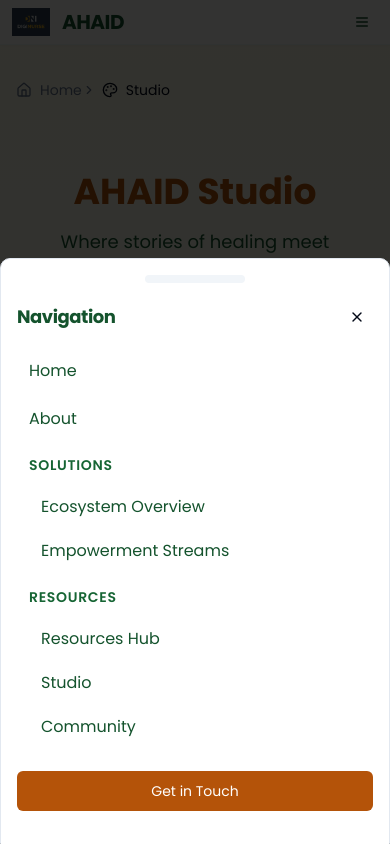
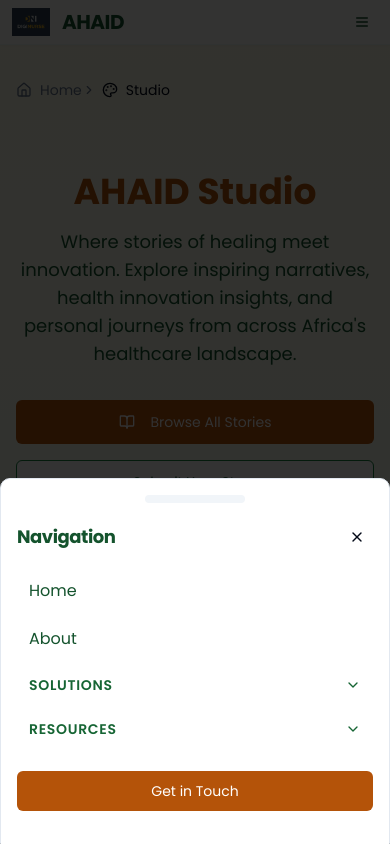
Before and after one commit to diginurseH/AHAID, a React (Vite) app: page /studio in a window 390 px wide. Both pictures are taken after a click on the button "Open menu". Built offline with nearby package versions, Linux system fonts and the light colour scheme.

Commit message:
Add navigation menu to collapsibles
Implement a navigation menu within the resources and solutions collapsibles.

```diff
--- a/src/components/Navbar.tsx
+++ b/src/components/Navbar.tsx
@@ -2,7 +2,7 @@
 import AhaidLogo from "./AhaidLogo";
 import { Button } from "@/components/ui/button";
 import { Link } from "react-router-dom";
-import { Menu, X } from "lucide-react";
+import { Menu, X, ChevronDown } from "lucide-react";
 import { useState } from "react";
 import {
   NavigationMenu,
@@ -20,6 +20,11 @@ import {
   DrawerTrigger,
   DrawerClose,
 } from "@/components/ui/drawer";
+import {
+  Collapsible,
+  CollapsibleContent,
+  CollapsibleTrigger,
+} from "@/components/ui/collapsible";
 
 const solutionsItems = [
   {
@@ -54,6 +59,8 @@ const resourcesItems = [
 
 const Navbar = () => {
   const [mobileMenuOpen, setMobileMenuOpen] = useState(false);
+  const [solutionsOpen, setSolutionsOpen] = useState(false);
+  const [resourcesOpen, setResourcesOpen] = useState(false);
 
   return (
     <nav className="w-full fixed top-0 left-0 z-30 bg-white/90 border-b border-green-50 shadow-sm backdrop-blur-lg">
@@ -192,10 +199,12 @@ const Navbar = () => {
                     About
                   </Link>
 
-                  <div className="space-y-1">
-                    <div className="px-3 py-2 text-sm font-semibold text-green-800 uppercase tracking-wider">
+                  <Collapsible open={solutionsOpen} onOpenChange={setSolutionsOpen}>
+                    <CollapsibleTrigger className="flex items-center justify-between w-full px-3 py-2 text-sm font-semibold text-green-800 uppercase tracking-wider hover:text-amber-700 transition-colors">
                       Solutions
-                    </div>
+                      <ChevronDown className={`h-4 w-4 transition-transform ${solutionsOpen ? 'rotate-180' : ''}`} />
+                    </CollapsibleTrigger>
+                    <CollapsibleContent className="space-y-1">
                       {solutionsItems.map((item) => (
                         <Link
                           key={item.title}
@@ -206,12 +215,15 @@ const Navbar = () => {
                           {item.title}
                         </Link>
                       ))}
-                  </div>
+                    </CollapsibleContent>
+                  </Collapsible>
 
-                  <div className="space-y-1">
-                    <div className="px-3 py-2 text-sm font-semibold text-green-800 uppercase tracking-wider">
+                  <Collapsible open={resourcesOpen} onOpenChange={setResourcesOpen}>
+                    <CollapsibleTrigger className="flex items-center justify-between w-full px-3 py-2 text-sm font-semibold text-green-800 uppercase tracking-wider hover:text-amber-700 transition-colors">
                       Resources
-                    </div>
+                      <ChevronDown className={`h-4 w-4 transition-transform ${resourcesOpen ? 'rotate-180' : ''}`} />
+                    </CollapsibleTrigger>
+                    <CollapsibleContent className="space-y-1">
                       {resourcesItems.map((item) => (
                         <Link
                           key={item.title}
@@ -222,7 +234,8 @@ const Navbar = () => {
                           {item.title}
                         </Link>
                       ))}
-                  </div>
+                    </CollapsibleContent>
+                  </Collapsible>
 
                   <div className="pt-4">
                     <Button
```
Lines whose indentation alone changed are shown as unchanged.
